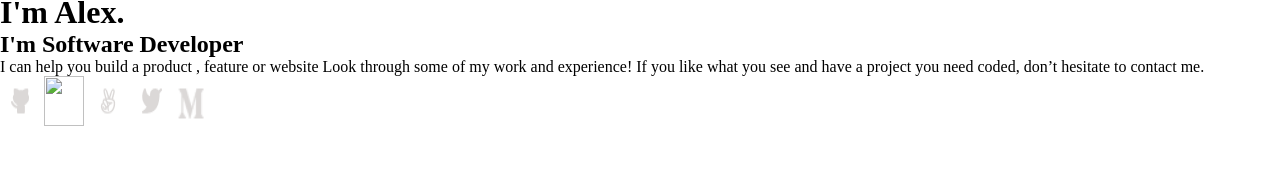
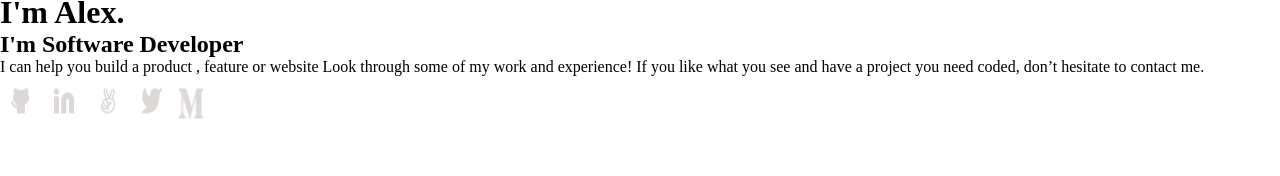
Before and after one commit to gedyzed/project1, a plain HTML site: page index.html in a window 1280 px wide. Shown: the part 178-354 px from the top of the page. Drawn offline with Linux system fonts and the light colour scheme.

Commit message:
Update index.html

```diff
--- a/index.html
+++ b/index.html
@@ -25,7 +25,7 @@
         </p>
         <div class = "dicon">
                 <img src = "git.png" width = "40px" height = "50px">
-                <img src = "linkendin.png" width = "40px" height = "50px">
+                <img src = "linkedin.png" width = "40px" height = "50px">
                 <img src = "Enabled2.png" width = "40px" height = "50px">
                 <img src = "twitter.png" width = "40px" height = "50px">
                 <img src = "Icon - Medium.png" width = "30px" height = "45px">
```
